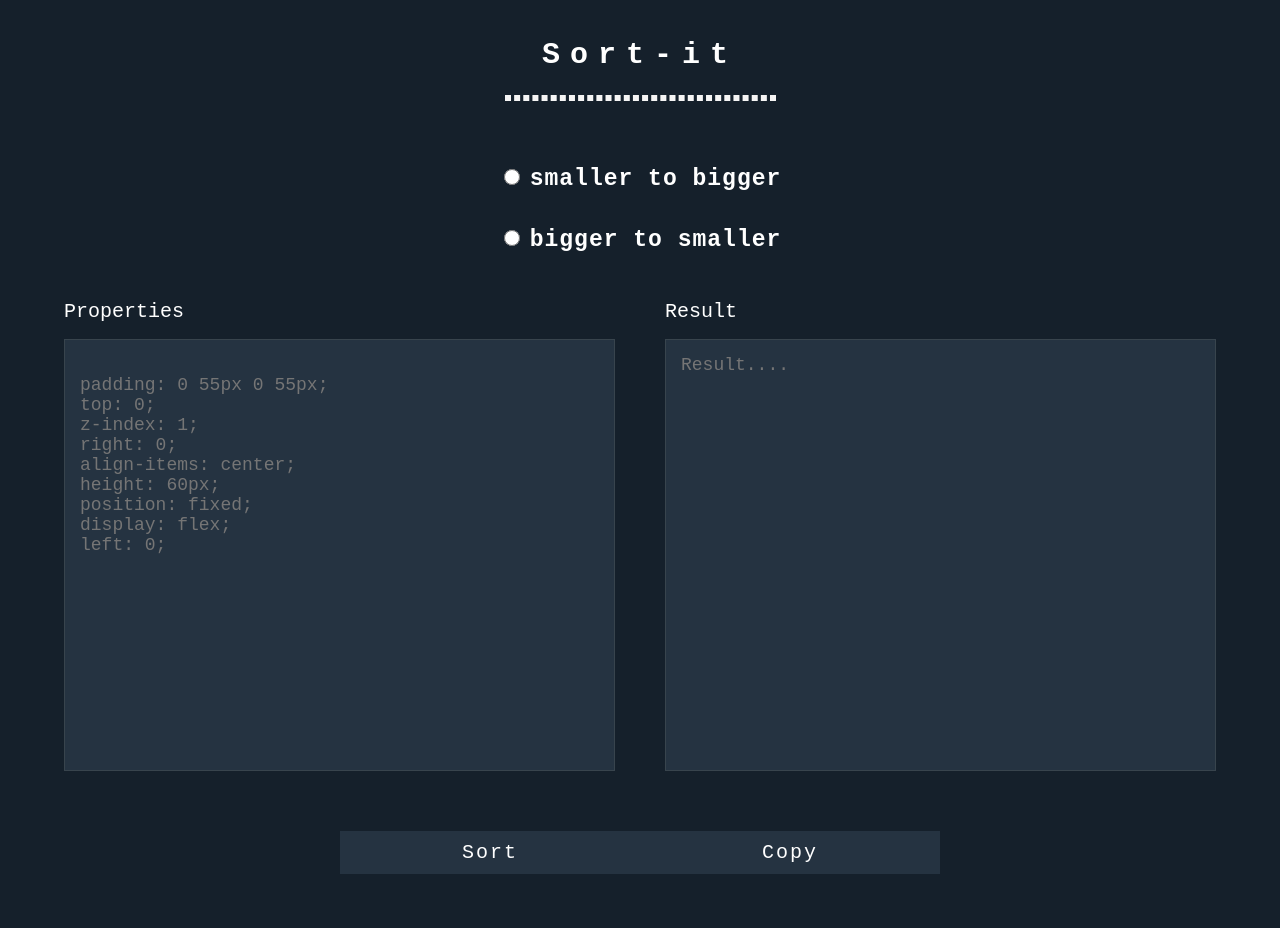
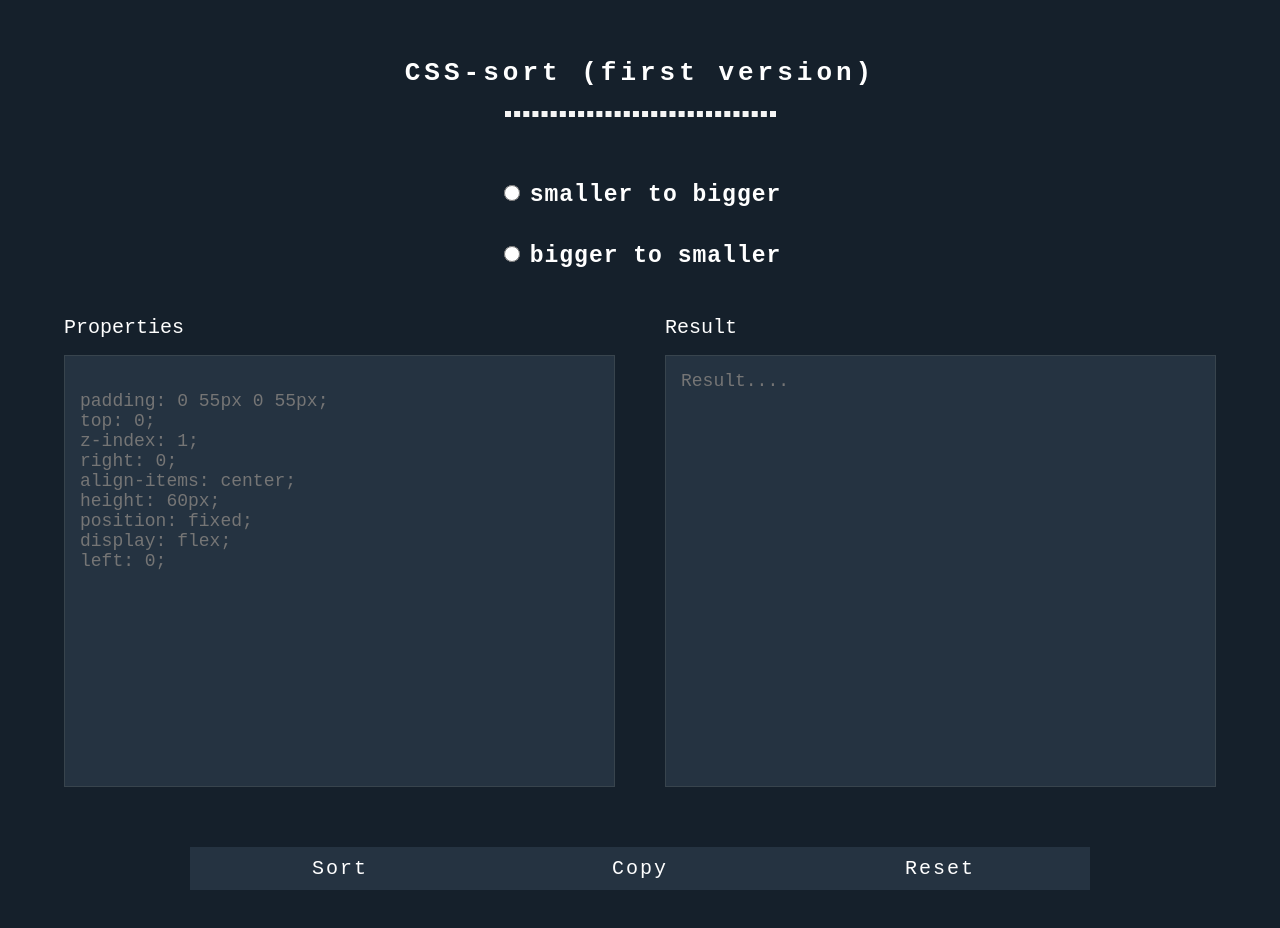
Before and after one commit to apriliandi246/react-css-sort, a React (Create React App) app: page / in a window 1280 px wide. Built offline with nearby package versions, Linux system fonts and the light colour scheme.

Commit message:
refactor code and update some files

```diff
--- a/package.json
+++ b/package.json
@@ -1,5 +1,5 @@
 {
-  "name": "sort-css-property",
+   "name": "react-css-srot",
    "version": "0.1.0",
    "private": true,
    "dependencies": {
--- a/public/index.html
+++ b/public/index.html
@@ -24,7 +24,7 @@
       work correctly both with client-side routing and a non-root public URL.
       Learn how to configure a non-root public URL by running `npm run build`.
     -->
-    <title>sort-it</title>
+      <title>react-css-sort</title>
    </head>
    <body>
       <noscript>You need to enable JavaScript to run this app.</noscript>
--- a/src/App.js
+++ b/src/App.js
@@ -8,18 +8,18 @@ import "./style/main.css";
 export default function App() {
    const [minSort, setMinSort] = React.useState(false);
    const [maxSort, setMaxSort] = React.useState(false);
-   const [sortedProperties, setSortedProperties] = React.useState(``);
-   const [unSortedProperties, setUnsortedProperties] = React.useState(``);
+   const [sortedProperties, setSortedProperties] = React.useState("");
+   const [unSortedProperties, setUnsortedProperties] = React.useState("");
 
    function setMenu(format) {
       if (format === "min") {
          setMinSort(true);
          setMaxSort(false);
-      } else if (format === "max") {
+      }
+
+      if (format === "max") {
          setMinSort(false);
          setMaxSort(true);
-      } else {
-         return;
       }
    }
 
@@ -28,9 +28,7 @@ export default function App() {
    }
 
    function onSort() {
-      if (minSort === false && maxSort === false) {
-         return;
-      }
+      if (minSort === false && maxSort === false) return;
 
       const result = unSortedProperties
          .trim()
@@ -50,6 +48,13 @@ export default function App() {
       alert("Copied....");
    }
 
+   function onReset() {
+      setMinSort(false);
+      setMaxSort(false);
+      setUnsortedProperties("");
+      setSortedProperties("");
+   }
+
    return (
       <div className="container">
          <Head />
@@ -67,6 +72,7 @@ export default function App() {
             maxSort={maxSort}
             onCopy={onCopy}
             onSort={onSort}
+            onReset={onReset}
             sortedProperties={sortedProperties}
             unSortedProperties={unSortedProperties}
          />
--- a/src/components/Button/index.js
+++ b/src/components/Button/index.js
@@ -5,6 +5,7 @@ export default function Buttons({
    maxSort,
    onCopy,
    onSort,
+   onReset,
    sortedProperties,
    unSortedProperties,
 }) {
@@ -30,6 +31,19 @@ export default function Buttons({
          >
             Copy
          </button>
+
+         <button
+            onClick={onReset}
+            className="btn-two"
+            disabled={
+               unSortedProperties.length !== 0 &&
+               (minSort === true || maxSort === true)
+                  ? false
+                  : true
+            }
+         >
+            Reset
+         </button>
       </div>
    );
 }
--- a/src/components/Head/index.js
+++ b/src/components/Head/index.js
@@ -3,7 +3,7 @@ import React from "react";
 export default function Head() {
    return (
       <React.Fragment>
-         <h1>Sort-it</h1>
+         <h1>CSS-sort (first version)</h1>
          <hr />
       </React.Fragment>
    );
--- a/src/style/main.css
+++ b/src/style/main.css
@@ -5,11 +5,12 @@
 
 h1 {
    color: #ffffff;
-   font-size: 30px;
+   font-size: 26px;
+   margin-top: 60px;
    text-align: center;
    margin-bottom: 25px;
    font-weight: bolder;
-   letter-spacing: 10px;
+   letter-spacing: 4px;
    font-family: monospace;
 }
 
```
Also changed, not shown: src/components/Button/CopyButton.js (deleted, +0 -13 lines), src/components/Button/SortButton.js (deleted, +0 -23 lines). Lines whose indentation alone changed are shown as unchanged.
